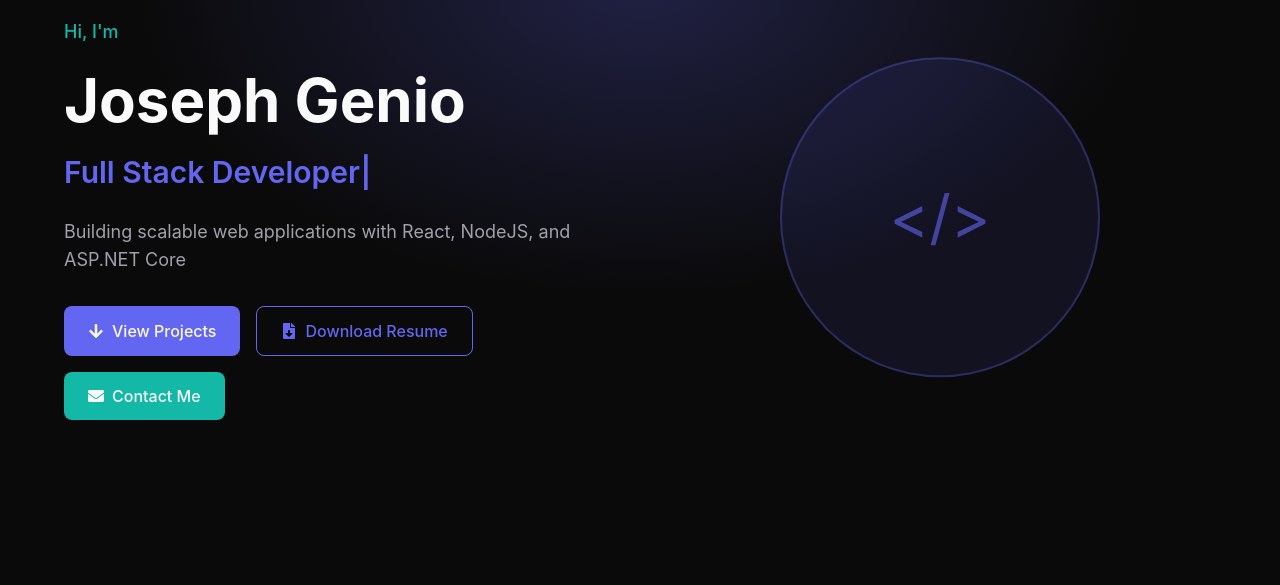
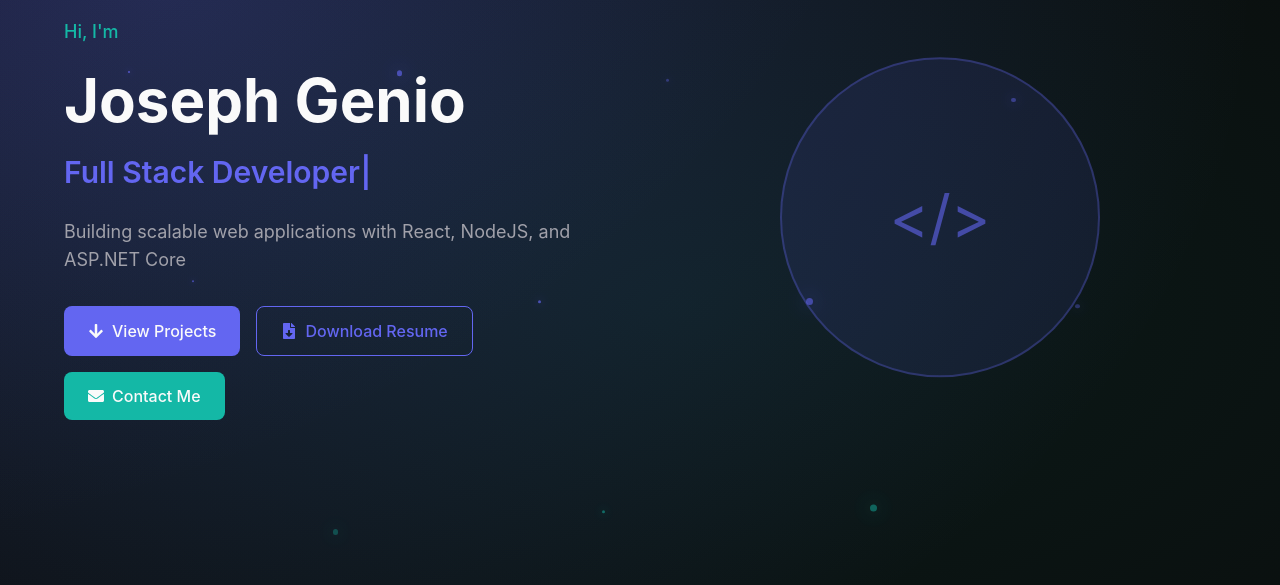
Before and after one commit to JosephGenio/portfolio, a React (Vite) app: page / in a window 1280 px wide. Shown: the part 181-766 px from the top of the page. Built offline with nearby package versions, Linux system fonts and the light colour scheme; no server answers.

Commit message:
add hero animation

```diff
--- a/src/components/Hero.jsx
+++ b/src/components/Hero.jsx
@@ -4,6 +4,16 @@ import { TypeAnimation } from "react-type-animation";
 import { FaArrowDown, FaFileDownload, FaEnvelope, FaSpinner } from "react-icons/fa";
 import siteData from "../data/site.json";
 import { fadeUpVariant, staggerContainer, fadeRightVariant } from "../animations/variants";
+
+const particles = Array.from({ length: 12 }, (_, i) => ({
+  id: i,
+  size: 2 + (i % 5) * 1.2,
+  left: `${5 + ((i * 37) % 90)}%`,
+  top: `${10 + ((i * 53) % 80)}%`,
+  duration: 12 + (i % 5) * 3,
+  delay: (i % 4) * 1.5,
+  color: i % 3 === 0 ? "var(--color-secondary)" : "var(--color-primary)",
+}));
 
 function Hero() {
   const [downloading, setDownloading] = useState(false);
@@ -36,8 +46,36 @@ function Hero() {
       id="hero"
       className="relative min-h-screen flex items-center scroll-mt-20 px-6 overflow-hidden"
     >
-      {/* Radial glow behind hero */}
+      {/* Animated gradient glow */}
       <div className="hero-glow" />
+
+      {/* Floating particles */}
+      <div className="absolute inset-0 overflow-hidden pointer-events-none z-[1]">
+        {particles.map((p) => (
+          <motion.div
+            key={p.id}
+            className="absolute rounded-full"
+            style={{
+              width: p.size,
+              height: p.size,
+              left: p.left,
+              top: p.top,
+              backgroundColor: p.color,
+              boxShadow: `0 0 ${p.size * 3}px ${p.color}`,
+            }}
+            animate={{
+              y: [0, -30, 0],
+              opacity: [0.3, 0.8, 0.3],
+            }}
+            transition={{
+              duration: p.duration,
+              repeat: Infinity,
+              delay: p.delay,
+              ease: "easeInOut",
+            }}
+          />
+        ))}
+      </div>
 
       <div className="relative z-10 max-w-6xl mx-auto w-full grid grid-cols-1 lg:grid-cols-2 gap-12 items-center">
         {/* Left column */}
--- a/src/index.css
+++ b/src/index.css
@@ -39,21 +39,43 @@ body {
   color: var(--color-text);
 }
 
-/* Hero radial glow — mimics reference site's ambient light effect */
+/* Hero animated gradient glow */
 .hero-glow {
   position: absolute;
-  top: -20%;
-  left: 50%;
-  translate: -50% 0;
-  width: 80%;
-  height: 80%;
+  inset: 0;
+  width: 100%;
+  height: 100%;
   background: radial-gradient(
-    ellipse at center,
+    ellipse at 30% 20%,
+    oklch(from var(--color-primary) l c h / 0.15) 0%,
+    transparent 50%
+  ),
+  radial-gradient(
+    ellipse at 70% 60%,
+    oklch(from var(--color-secondary) l c h / 0.1) 0%,
+    transparent 50%
+  ),
+  radial-gradient(
+    ellipse at 50% 40%,
     var(--color-glow-strong) 0%,
-    transparent 70%
+    transparent 60%
   );
+  background-size: 200% 200%;
+  animation: hero-gradient-shift 15s ease-in-out infinite;
   pointer-events: none;
   z-index: 0;
+}
+
+@keyframes hero-gradient-shift {
+  0%, 100% {
+    background-position: 0% 0%;
+  }
+  33% {
+    background-position: 100% 50%;
+  }
+  66% {
+    background-position: 30% 100%;
+  }
 }
 
 /* Card gradient background — matches reference's from-slate via-purple to-slate pattern */
```
